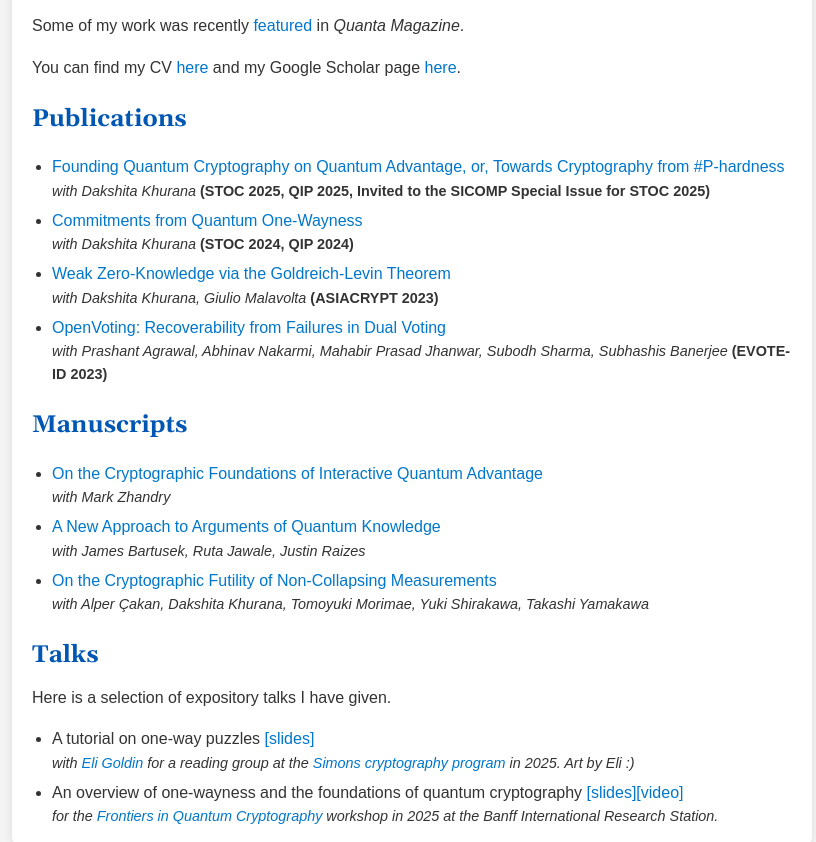
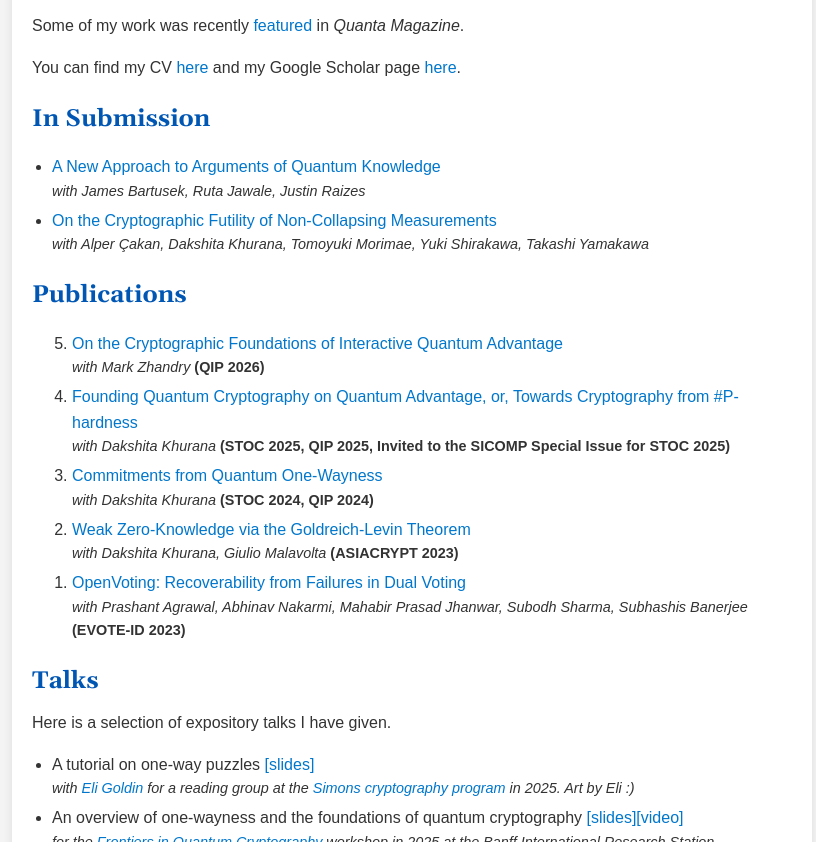
Before and after one commit to kabirtomer/kabirtomer.github.io, a plain HTML site: page index.html in a window 1280 px wide. Shown: the part 503-1345 px from the top of the page, without its empty margins (228-1044 px from the left). Drawn offline with nearby package versions, Linux system fonts and the light colour scheme.

Commit message:
Add QIP 2026

```diff
--- a/index.html
+++ b/index.html
@@ -95,8 +95,24 @@
 
         <p> You can find my CV <a href="cv-kabir-tomer.pdf"> here</a> and my Google Scholar page <a href="https://scholar.google.com/citations?user=ZM5K9nEAAAAJ&hl=en">here</a>. </p>
 
-        <h2>Publications</h2>
+        <h2> In Submission </h2>
         <ul>
+            <li>
+                <a href="https://arxiv.org/abs/2510.05316" class="publication-title">A New Approach to Arguments of Quantum Knowledge</a>
+                <div class="co-authors">with James Bartusek, Ruta Jawale, Justin Raizes</div>
+            </li>
+            <li>
+                <a href="https://arxiv.org/abs/2510.05055" class="publication-title">On the Cryptographic Futility of Non-Collapsing Measurements</a>
+                <div class="co-authors">with Alper  &Ccedil;akan, Dakshita Khurana, Tomoyuki Morimae, Yuki Shirakawa, Takashi Yamakawa</div>
+            </li>
+        </ul>
+
+        <h2> Publications </h2>
+        <ol reversed>
+            <li>
+                <a href="https://arxiv.org/abs/2510.05082" class="publication-title">On the Cryptographic Foundations of Interactive Quantum Advantage</a>
+                <div class="co-authors">with Mark Zhandry <strong>(QIP 2026)</strong></div>
+            </li>
             <li>
                 <a href="https://eprint.iacr.org/2024/1490" class="publication-title">Founding Quantum Cryptography on Quantum Advantage, or, Towards Cryptography from #P-hardness</a>
                 <div class="co-authors">with Dakshita Khurana <strong>(STOC 2025, QIP 2025, Invited to the SICOMP Special Issue for STOC 2025)</strong></div>
@@ -113,22 +129,9 @@
                 <a href="https://eprint.iacr.org/2023/1393" class="publication-title">OpenVoting: Recoverability from Failures in Dual Voting</a>
                 <div class="co-authors">with Prashant Agrawal, Abhinav Nakarmi, Mahabir Prasad Jhanwar, Subodh Sharma, Subhashis Banerjee <strong>(EVOTE-ID 2023)</strong></div>
             </li>
-        </ul>
-        <h2>Manuscripts</h2>
-        <ul>
-            <li>
-                <a href="https://arxiv.org/abs/2510.05082" class="publication-title">On the Cryptographic Foundations of Interactive Quantum Advantage</a>
-                <div class="co-authors">with Mark Zhandry</div>
-            </li>
-            <li>
-                <a href="https://arxiv.org/abs/2510.05316" class="publication-title">A New Approach to Arguments of Quantum Knowledge</a>
-                <div class="co-authors">with James Bartusek, Ruta Jawale, Justin Raizes</div>
-            </li>
-            <li>
-                <a href="https://arxiv.org/abs/2510.05055" class="publication-title">On the Cryptographic Futility of Non-Collapsing Measurements</a>
-                <div class="co-authors">with Alper  &Ccedil;akan, Dakshita Khurana, Tomoyuki Morimae, Yuki Shirakawa, Takashi Yamakawa</div>
-            </li>
-        </ul>
+        </ol>
+
+
         <h2>Talks</h2>
         Here is a selection of expository talks I have given.
         <ul>
```
